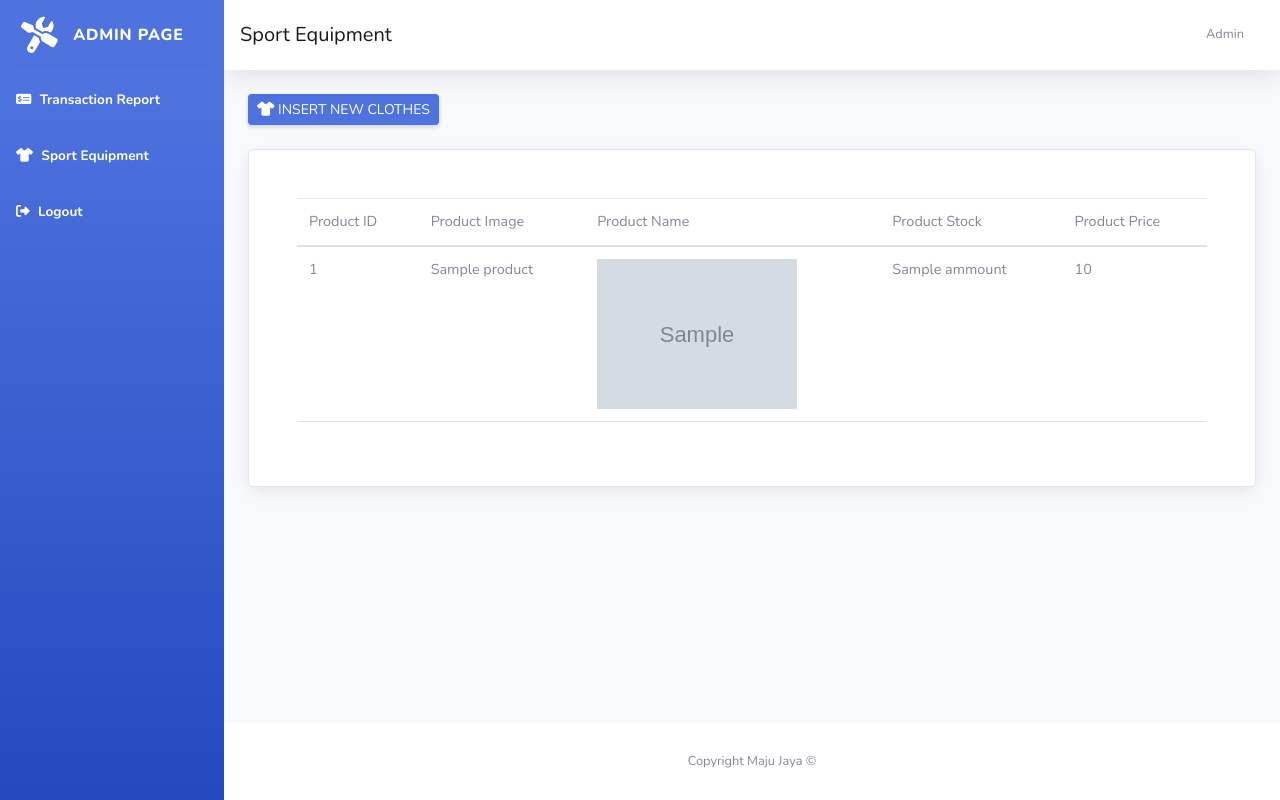
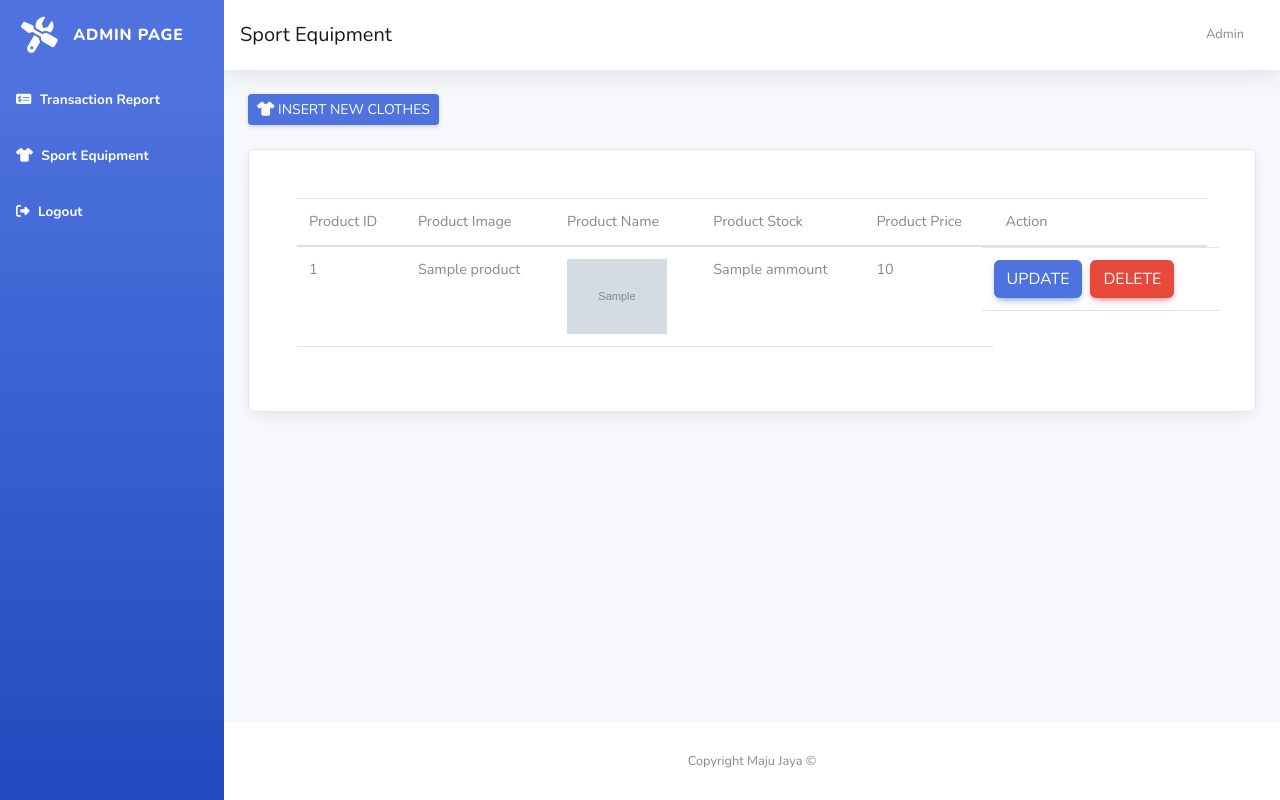
Before and after one commit to joheee/SportApp, a CodeIgniter 4 app: template app/Views/admin/dashboard.php in a window 1280 px wide. Run offline with PHP 8.4 and a stand-in for CodeIgniter, Linux system fonts and the light colour scheme; the template is opened without the code that fills it: most values are stand-ins (such as "Sample title", 1, 10 or a date in 2020); grey boxes marked "Sample" are stand-in pictures; data that the repository does not hold is empty; some libraries are stand-ins or nearby versions.

Commit message:
delete product

```diff
--- a/app/Config/Routes.php
+++ b/app/Config/Routes.php
@@ -37,8 +37,10 @@ $routes->get('/logout', 'UserController::handleLogout', ['as' => 'guest.handleLo
 
 $routes->get('/admin-dashboard','AdminController::index',['as' => 'admin.dashboard']);
 $routes->get('/admin-transaction','AdminController::transaction',['as' => 'admin.transaction']);
+
 $routes->get('/admin-product','AdminController::insert',['as' => 'admin.insert']);
 $routes->post('/admin-product','AdminController::handleInsert',['as' => 'admin.handleInsert']);
+$routes->get('/admin-product-delete/(:num)','AdminController::handleDelete/$1',['as' => 'admin.handleDelete']);
 
 $routes->get('/customer-dashboard','CustomerController::index',['as' => 'customer.dashboard']);
 
--- a/app/Controllers/AdminController.php
+++ b/app/Controllers/AdminController.php
@@ -48,4 +48,9 @@ class AdminController extends BaseController
             echo view('admin/insertProduct', $data);
         }
     }
+    public function handleDelete($id){
+        $model = new ProductModel();
+        $model->delete($id);
+        return redirect()->route('admin.dashboard');
+    }
 }
--- a/app/Models/ProductModel.php
+++ b/app/Models/ProductModel.php
@@ -7,6 +7,7 @@ use CodeIgniter\Model;
 class ProductModel extends Model
 {
     protected $table            = 'products';
+    protected $primaryKey = 'product_id';
     protected $allowedFields    = ['name','image','price','ammount'];
 
     public function getAllProduct(){
--- a/app/Views/admin/dashboard.php
+++ b/app/Views/admin/dashboard.php
@@ -33,6 +33,7 @@
                 <th scope="col">Product Name</th>
                 <th scope="col">Product Stock</th>
                 <th scope="col">Product Price</th>
+                <th scope="col">Action</th>
                 </tr>
             </thead>
             <tbody>
@@ -42,10 +43,14 @@
                             <td><?= $p['product_id'] ?></td>
                             <td><?= $p['name'] ?></td>
                             <td>
-                                <img src="<?= base_url('public/uploads/' . $p['image']) ?>" alt="Uploaded Image" style="max-width: 200px;">
+                                <img src="<?= base_url('public/uploads/' . $p['image']) ?>" alt="Uploaded Image" style="max-width: 100px;">
                             </td>
                             <td><?= $p['ammount'] ?></td>
                             <td><?= $p['price'] ?></td>
+                            <td class="row gap-2">
+                                <a class="col-auto btn btn-primary" href="">update</a>
+                                <a class="col-auto btn btn-danger"  href="<?= route_to('admin.handleDelete', $p['product_id']) ?>">delete</a>
+                            </td>
                         </tr>
                     <?php } ?>
                 <?php } ?>
```
